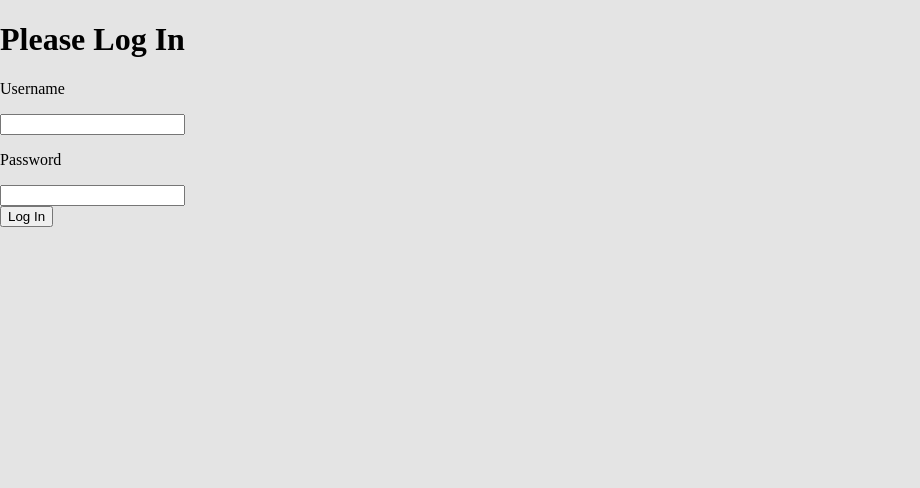
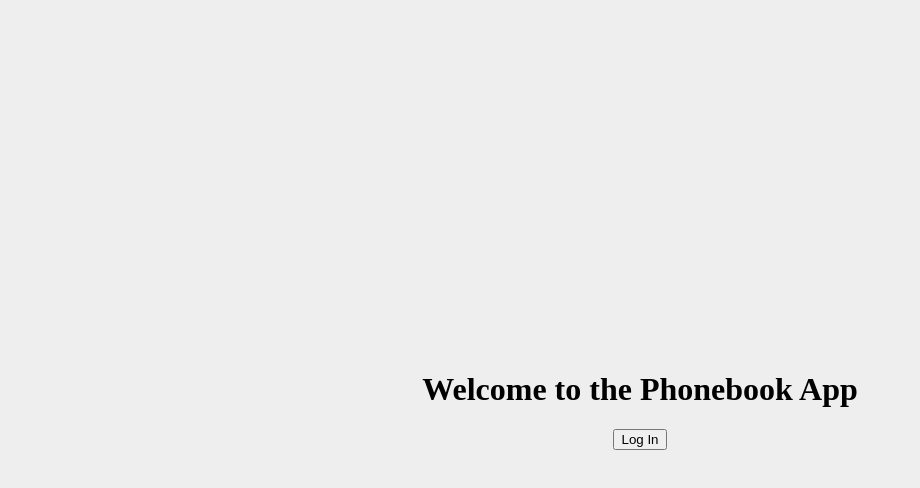
Before and after one commit to IfeOlulesi/phonebook-app-frontend, a React (Create React App) app: page / in a window 1280 px wide. Shown: the top 488 px of the page, without its empty margins (0-920 px from the left). Built offline with nearby package versions, Linux system fonts and the light colour scheme.

Commit message:
UI fix on login page

```diff
--- a/src/components/Contacts/Contacts.js
+++ b/src/components/Contacts/Contacts.js
@@ -150,12 +150,25 @@ const Contacts = ({ user }) => {
         `Do you want to delete ${contacts[oldContactIndex].name} - ${contacts[oldContactIndex].number}`
       )
     ) {
-      contactService
-        .deleteContact(id)
-        .then(() => {
+      let oldContacts = [...contacts]
+      oldContacts.splice(oldContactIndex, 1)
 
-          const newContacts = contacts.filter((el) => el.id !== id);
-          setContacts(newContacts);
+      const newContactDetails = {
+        ...newContactDetails,
+        contacts: [
+          ...oldContacts,
+        ]
+      }
+
+      const updateIdArray = accounts.filter(account => account.username = user.email)
+      let updateId = 0
+      if (updateIdArray.length > 0) {
+        updateId = updateIdArray[0].id;
+      }
+
+      contactService.update(updateId, newContactDetails).then((response) => {
+        console.log(response)
+
         setNotification({
           status: "success",
           statusCode: 200,
@@ -167,25 +180,46 @@ const Contacts = ({ user }) => {
             status: null,
           });
         }, 2000);
-          setFilterQuery("");
       })
-        .catch(() => {
-          setNotification({
-            status: "error",
-            statusCode: 200,
-            statusText: "Contact has already been deleted",
-          });
-          setTimeout(() => {
-            setNotification({
-              ...notification,
-              status: null,
-            });
-          }, 2000);
 
-          // remove from contacts
-          console.log(contacts, id)
-          setContacts(contacts.filter((el) => el.id !== id))
-        });
+
+      // contactService.update(id, )
+      // contactService
+      //   .deleteContact(id)
+      //   .then(() => {
+
+      //     const newContacts = contacts.filter((el) => el.id !== id);
+      //     setContacts(newContacts);
+      //     setNotification({
+      //       status: "success",
+      //       statusCode: 200,
+      //       statusText: "Deleted Successfully",
+      //     });
+      //     setTimeout(() => {
+      //       setNotification({
+      //         ...notification,
+      //         status: null,
+      //       });
+      //     }, 2000);
+      //     setFilterQuery("");
+      //   })
+      //   .catch(() => {
+      //     setNotification({
+      //       status: "error",
+      //       statusCode: 200,
+      //       statusText: "Contact has already been deleted",
+      //     });
+      //     setTimeout(() => {
+      //       setNotification({
+      //         ...notification,
+      //         status: null,
+      //       });
+      //     }, 2000);
+
+      //     // remove from contacts
+      //     console.log(contacts, id)
+      //     setContacts(contacts.filter((el) => el.id !== id))
+      //   });
     }
   };
 
--- a/src/components/Login/Login.js
+++ b/src/components/Login/Login.js
@@ -1,28 +1,19 @@
 import React from "react";
 import { useAuth0 } from "@auth0/auth0-react";
-
+import "./index.css";
 
 const Login = () => {
 
   const { loginWithRedirect } = useAuth0();
 
   return (
-    <>
-      <h1>Please Log In</h1>
-      <form>
-        <label>
-          <p>Username</p>
-          <input type="text" />
-        </label>
-        <label>
-          <p>Password</p>
-          <input type="password" />
-        </label>
-        <div>
-          <button onClick={() => loginWithRedirect()}>Log In</button>
-        </div>
-      </form>
-    </>
+    <div className="login-container">
+      <h1>Welcome to the Phonebook App</h1>
+
+      <div>
+        <button onClick={() => loginWithRedirect()}>Log In</button>
+      </div>
+    </div>
   )
 }
 
--- /dev/null
+++ b/src/components/Login/index.css
@@ -0,0 +1,7 @@
+.login-container {
+  display: flex;
+  flex-direction: column;
+  height: 100vh;
+  justify-content: center;
+  align-items: center;
+}
--- a/src/index.css
+++ b/src/index.css
@@ -33,7 +33,7 @@ body {
   margin: 0;
   width: 100%;
   height: 100%;
-  background-color: #e4e4e4;
+  background-color: #eee;
 }
 
 .root {
```
Lines whose indentation alone changed are shown as unchanged.
